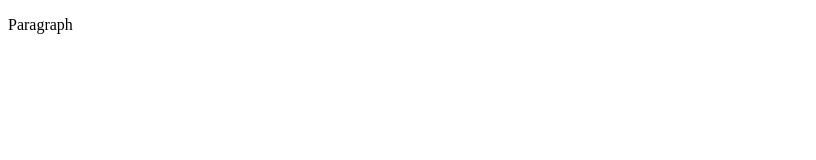
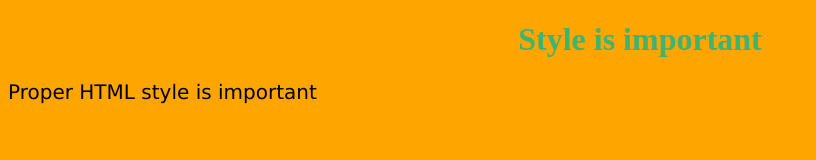
Before and after one commit to MTHS-ICD2O-1-2023/ICD2O-Unit-1-04-tymofii-stepanov, a plain HTML site: page index.html in a window 1280 px wide. Shown: the whole page, without its empty margins (0-816 px from the left). Drawn offline with Linux system fonts and the light colour scheme.

Commit message:
Created New WebPage with CSS

```diff
--- a/css/style.css
+++ b/css/style.css
@@ -1,4 +1,16 @@
 /* Created by: Mr. Coxall
 * Created on: Sep 2020
 * This file contains the CSS for index.html
-*/
+*/body {
+  background-color: rgb(255, 165, 0);
+}
+
+h1 {
+  color: hsl(147, 50%, 47%);
+  text-align: center;
+}
+
+p {
+  font-family: verdana;
+  font-size: 20px;
+}
--- a/index.html
+++ b/index.html
@@ -1,9 +1,11 @@
 <!DOCTYPE html>
 <html>
   <head>
-    <title>Title</title>
+    <link rel="stylesheet" href="./css/style.css" />
+      <title>My first webpage, with CSS</title>
   </head>
-  <body>
-    <p>Paragraph</p>
+<body>
+    <h1>Style is important</h1>
+    <p>Proper HTML style is important</p>
   </body>
 </html>
```
